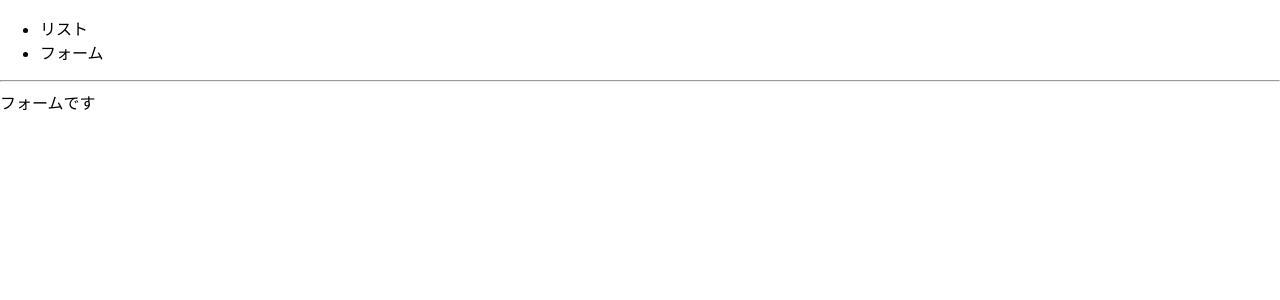
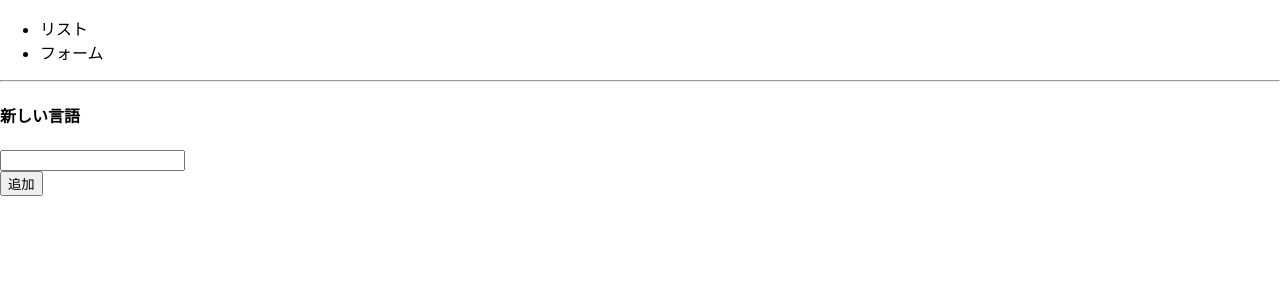
Before and after one commit to yuuttana1223/yassun-react-tutorial, a React (Create React App) app: page / in a window 1280 px wide. Both pictures are taken after a click on the item "フォーム". Shown: the top 300 px of the page. Built offline with nearby package versions, Linux system fonts and the light colour scheme.

Commit message:
[Finish] 5章フォームと親子間のデータのやりとり

```diff
--- a/src/App.js
+++ b/src/App.js
@@ -1,15 +1,21 @@
 import React from "react";
+import { LANGUAGES } from "./const/languages";
 import { Form } from "./Form";
 import { List } from "./List";
 
 class App extends React.Component {
   constructor(props) {
     super(props);
-    this.state = { description: "クリック前の表示", tab: "list" };
+    this.state = { tab: "list", langs: LANGUAGES };
+  }
+
+  addLang(lang) {
+    // Formのthis.state.textがlangに入る
+    this.setState({ tab: "list", langs: [...this.state.langs, lang] });
   }
 
   render() {
-    const { tab } = this.state;
+    const { tab, langs } = this.state;
     return (
       <div>
         <header>
@@ -19,7 +25,11 @@
           </ul>
         </header>
         <hr />
-        {tab === "list" ? <List /> : <Form />}
+        {tab === "list" ? (
+          <List langs={langs} />
+        ) : (
+          <Form onAddLang={(lang) => this.addLang(lang)} />
+        )}
       </div>
     );
   }
--- a/src/Form.js
+++ b/src/Form.js
@@ -1,7 +1,33 @@
 import React from "react";
 
 export class Form extends React.Component {
+  constructor(props) {
+    super(props);
+    this.state = { text: "" };
+  }
+  submitForm(e) {
+    e.preventDefault();
+    this.props.onAddLang(this.state.text);
+  }
+
   render() {
-    return <div>フォームです</div>;
+    const { text } = this.state;
+    return (
+      <div>
+        <h4>新しい言語</h4>
+        <form onSubmit={(e) => this.submitForm(e)}>
+          <div>
+            <input
+              type="text"
+              value={text}
+              onChange={(e) => this.setState({ text: e.target.value })}
+            />
+          </div>
+          <div>
+            <button>追加</button>
+          </div>
+        </form>
+      </div>
+    );
   }
 }
--- a/src/List.js
+++ b/src/List.js
@@ -1,11 +1,11 @@
 import React from "react";
 
-const LANGUAGES = ["JavaScript", "C++", "Ruby", "Java", "PHP", "Go"];
 export class List extends React.Component {
   render() {
+    const { langs } = this.props;
     return (
       <div>
-        {LANGUAGES.map((lang, index) => (
+        {langs.map((lang, index) => (
           <div key={index}>{lang}</div>
         ))}
       </div>
--- /dev/null
+++ b/src/const/languages.js
@@ -0,0 +1 @@
+export const LANGUAGES = ["JavaScript", "C++", "Ruby", "Java", "PHP", "Go"];
```
